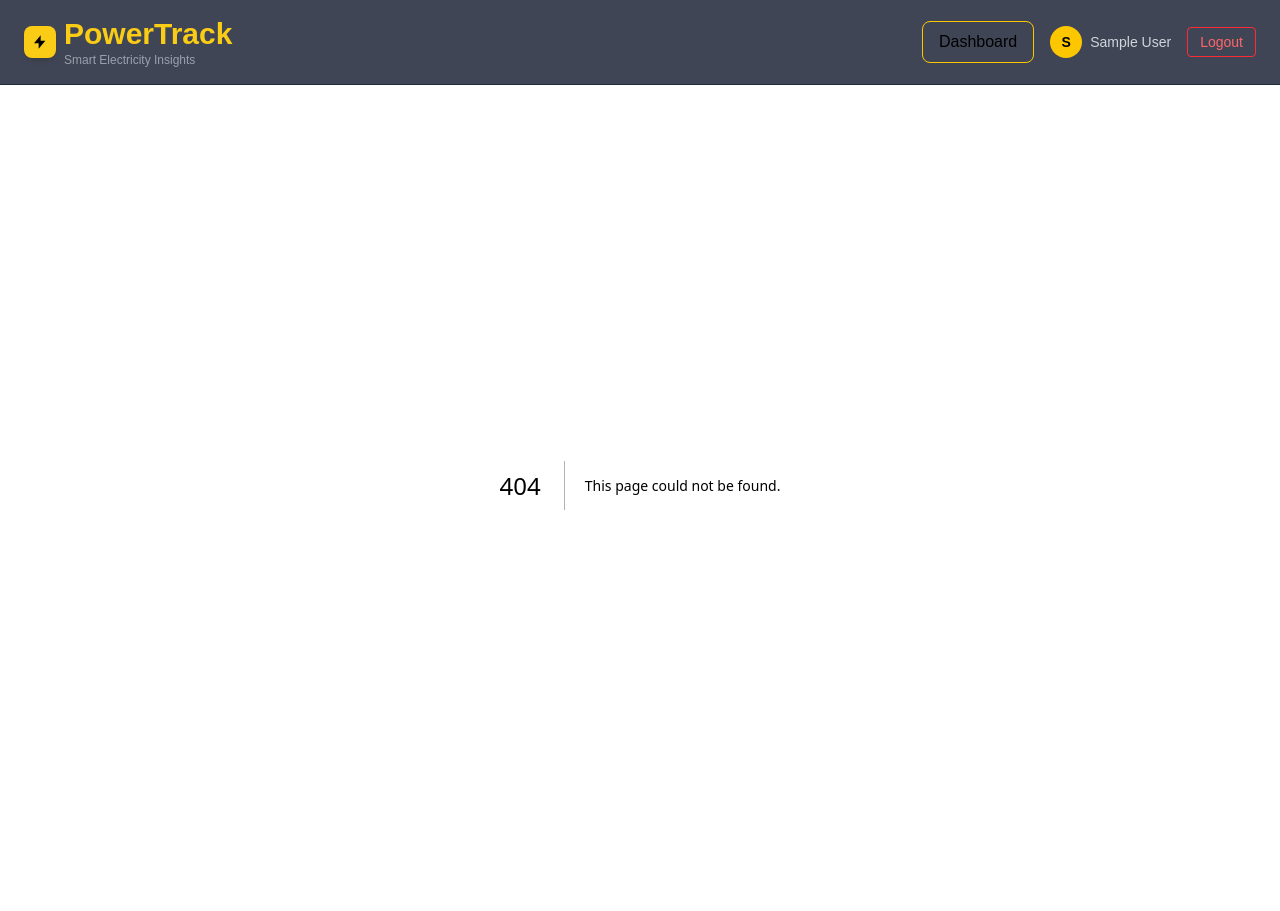
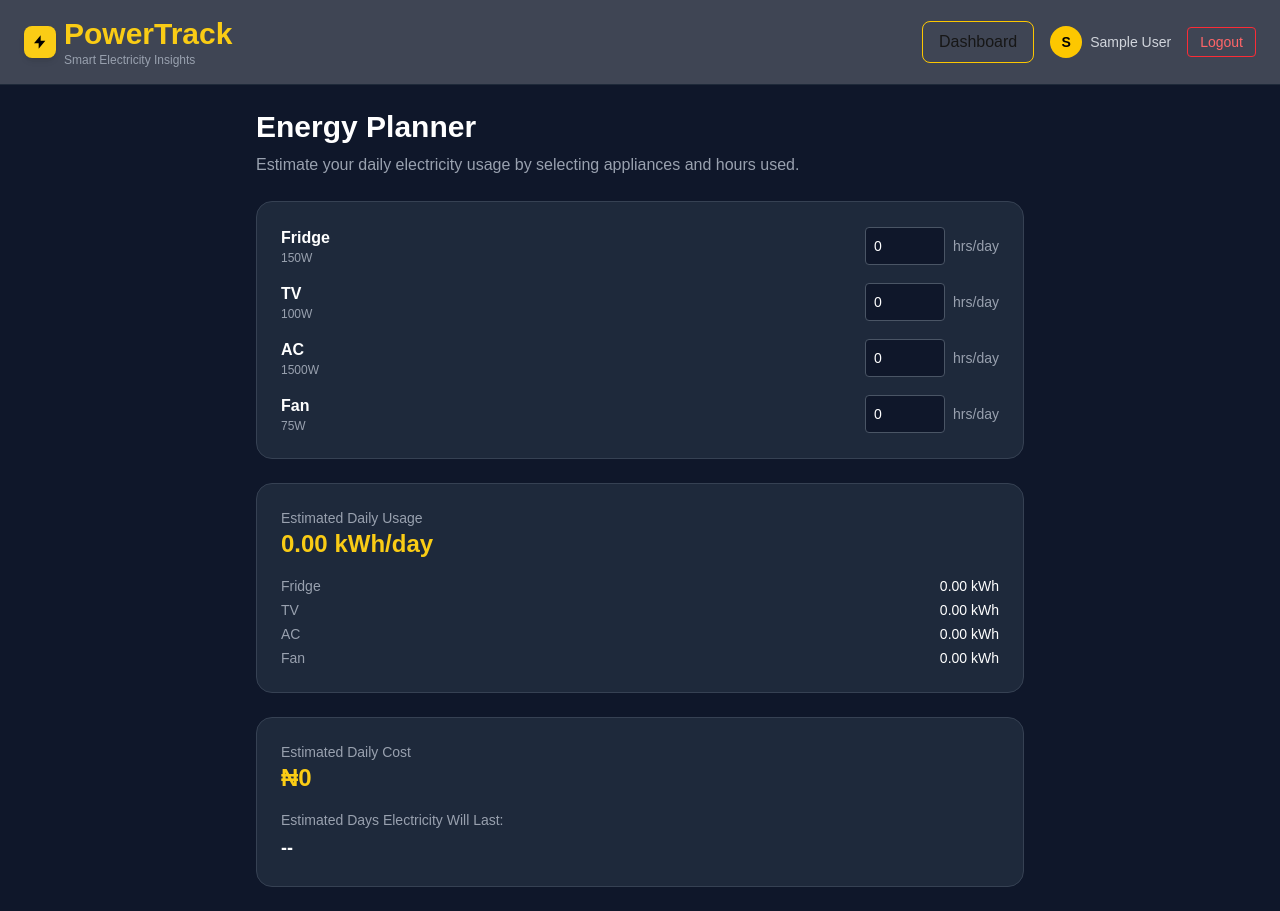
Before and after one commit to Abraham3stack/electricity-app, a Next.js app in the folder frontend/: page /planner in a window 1280 px wide. Before the commit this address had no page. Before the commit the page ends 885 px from the top, so only its background shows below. Built offline with nearby package versions, Linux system fonts and the light colour scheme; sample sign-in values are in the browser's storage.

Commit message:
added planner dashboard

```diff
--- a/frontend/src/app/dashboard/page.tsx
+++ b/frontend/src/app/dashboard/page.tsx
@@ -1,6 +1,6 @@
 "use client";
 
-import { useEffect, useState } from "react";
+import { useEffect, useState, useRef } from "react";
 import BalanceCard from "@/components/BalanceCard";
 import { getBalance, initializeUnits } from "@/lib/api";
 import PredictionCard from "@/components/PredictionCard";
@@ -21,6 +21,10 @@ export default function Dashboard() {
 
   const [token, setToken] = useState<string | null>(null);
   const [userName, setUserName] = useState<string>("");
+  const [costPerUnit, setCostPerUnit] = useState<number>(0);
+  const [menuOpen, setMenuOpen] = useState(false);
+
+  const menuRef = useRef<HTMLDivElement | null>(null);
 
   useEffect(() => {
     const storedToken = getToken();
@@ -43,6 +47,9 @@ export default function Dashboard() {
     } else {
       setUserName("User");
     }
+
+    const savedCost = localStorage.getItem("costPerUnit");
+    if (savedCost) setCostPerUnit(Number(savedCost));
 
     setIsCheckingAuth(false);
   }, [router]);
@@ -75,6 +82,7 @@ export default function Dashboard() {
       ]);
 
       setBalance(balanceData.data.remaining);
+      localStorage.setItem("balance", String(balanceData.data.remaining));
       setPrediction(predictionData.data);
       setAlert(alertData.data.alert);
       setHistory(historyData.data);
@@ -98,6 +106,20 @@ export default function Dashboard() {
   }, [toast]);
 
   useEffect(() => {
+    const handleClickOutside = (e: MouseEvent) => {
+      if (menuRef.current && !menuRef.current.contains(e.target as Node)) {
+        setMenuOpen(false);
+      }
+    };
+
+    document.addEventListener("mousedown", handleClickOutside);
+
+    return () => {
+      document.removeEventListener("mousedown", handleClickOutside);
+    };
+  }, []);
+
+  useEffect(() => {
     const fetchAllData = async () => {
       if (!token) return;
 
@@ -110,6 +132,7 @@ export default function Dashboard() {
         ]);
 
         setBalance(balanceData.data.remaining);
+        localStorage.setItem("balance", String(balanceData.data.remaining));
         setPrediction(predictionData.data);
         setAlert(alertData.data.alert);
         setHistory(historyData.data);
@@ -144,6 +167,7 @@ export default function Dashboard() {
       ]);
 
       setBalance(balanceData.data.remaining);
+      localStorage.setItem("balance", String(balanceData.data.remaining));
 
       // Fix: ensure avg shows on first entry
       const pred = predictionData.data;
@@ -167,6 +191,11 @@ export default function Dashboard() {
   // UsageHistory function
   const [history, setHistory] = useState<{ date: string; unitsUsed: number }[]>([]);
 
+  const totalUnitsUsed = history.reduce((acc, item) => acc + item.unitsUsed, 0);
+  const estimatedCost = totalUnitsUsed * costPerUnit;
+
+  const pathname = typeof window !== "undefined" ? window.location.pathname : "";
+
   if (isCheckingAuth) return null;
 
   return (
@@ -178,24 +207,98 @@ export default function Dashboard() {
           {toast.message}
         </div>
       )}
-      <div className="sticky top-0 z-50 flex justify-between items-center mb-4 md:mb-6 gap-2 px-2 py-3 bg-dark/80 backdrop-blur border-b border-gray-800">
+      <div className="sticky top-0 z-50 flex justify-between items-center mb-4 md:mb-6 gap-2 px-4 sm:px-6 py-4 bg-[#0f172a]/80 backdrop-blur border-b border-gray-800">
         <div className="flex items-center gap-3">
           <Logo />
         </div>
 
-        <div className="flex flex-col items-end gap-1">
-          <span className="text-sm sm:text-base text-gray-300">
-            Hi {userName} 👋
-          </span>
+        {/* Desktop Navigation */}
+        <div className="hidden md:flex items-center gap-4">
+          {pathname !== "/planner" && (
+            <button
+              onClick={() => router.push("/planner")}
+              className="px-4 py-2 border rounded-lg border-gray-600 text-gray-300 hover:border-yellow-400 hover:text-white transition"
+            >
+              ⚡ Plan Usage
+            </button>
+          )}
+
+          {pathname === "/planner" && (
+            <button
+              onClick={() => router.push("/dashboard")}
+              className="px-4 py-2 border rounded-lg border-yellow-400 hover:bg-yellow-400 hover:text-black transition"
+            >
+              📊 Dashboard
+            </button>
+          )}
+
           <button
             onClick={() => {
               removeToken();
               router.push("/login");
             }}
-            className="text-xs sm:text-sm text-danger border border-danger px-2 sm:px-3 py-1 rounded hover:bg-danger/10 whitespace-nowrap"
+            className="text-sm border border-red-500 text-red-400 px-3 py-1 rounded hover:bg-red-500/10 transition"
           >
             Logout
           </button>
+        </div>
+
+        {/* Mobile Avatar Dropdown */}
+        <div ref={menuRef} className="relative md:hidden">
+          <button
+            onClick={() => setMenuOpen(!menuOpen)}
+            className="flex items-center gap-1 w-auto bg-yellow-400 text-black font-bold px-2 h-8 rounded-full cursor-pointer hover:scale-105 hover:opacity-90 active:scale-95 transition"
+          >
+            <span className="w-6 h-6 flex items-center justify-center rounded-full bg-yellow-200 text-black text-sm">
+              {userName?.charAt(0).toUpperCase()}
+            </span>
+            <span className={`text-xs transition-transform duration-200 ${menuOpen ? "rotate-180" : ""}`}>
+              ▾
+            </span>
+          </button>
+
+          {menuOpen && (
+            <div className="absolute right-0 mt-2 w-44 bg-[#0f172a] border border-gray-700 rounded-lg shadow-lg py-2 z-50">
+              <div className="px-4 py-2 text-sm text-gray-400">
+                Hi {userName} 👋
+              </div>
+
+              {pathname !== "/planner" && (
+                <button
+                  onClick={() => {
+                    setMenuOpen(false);
+                    router.push("/planner");
+                  }}
+                  className="w-full text-left px-4 py-2 text-sm text-gray-200 hover:bg-gray-800 transition"
+                >
+                  ⚡ Plan Usage
+                </button>
+              )}
+
+              {pathname === "/planner" && (
+                <button
+                  onClick={() => {
+                    setMenuOpen(false);
+                    router.push("/dashboard");
+                  }}
+                  className="w-full text-left px-4 py-2 text-sm text-gray-200 hover:bg-gray-800 transition"
+                >
+                  📊 Dashboard
+                </button>
+              )}
+
+              <button
+                onClick={() => {
+                  setMenuOpen(false);
+                  removeToken();
+                  router.push("/login");
+                }}
+                className="w-full text-left px-4 py-2 text-sm text-red-400 hover:bg-gray-800 transition"
+              >
+                Logout
+              </button>
+            </div>
+          )}
         </div>
       </div>
 
@@ -227,6 +330,30 @@ export default function Dashboard() {
         </button>
       </div>
 
+      <div className="bg-card p-6 rounded-2xl border border-gray-700 mb-6">
+        <h2 className="text-gray-400 text-sm mb-3">Electricity Cost (₦ per unit)</h2>
+
+        <input
+          type="number"
+          placeholder="Enter cost per unit (e.g. 50)"
+          value={costPerUnit || ""}
+          onChange={(e) => {
+            const value = Number(e.target.value);
+            setCostPerUnit(value);
+            localStorage.setItem("costPerUnit", String(value));
+          }}
+          className="w-full p-2 rounded bg-dark border border-gray-600 text-white mb-3"
+        />
+
+        <div className="text-sm text-gray-400">
+          Total Units Used: <span className="text-white font-semibold">{totalUnitsUsed}</span>
+        </div>
+
+        <div className="text-lg font-bold text-primary mt-2">
+          Estimated Cost: ₦{estimatedCost.toLocaleString()}
+        </div>
+      </div>
+
       <div className="grid grid-cols-1 md:grid-cols-2 lg:grid-cols-3 gap-4 md:gap-6">
         <div>
           <BalanceCard remaining={balance} />
--- /dev/null
+++ b/frontend/src/app/planner/page.tsx
@@ -0,0 +1,114 @@
+"use client";
+
+import { useMemo, useState, useEffect } from "react";
+
+// Simple appliance catalog
+const APPLIANCES = [
+  { key: "fridge", name: "Fridge", watts: 150 },
+  { key: "tv", name: "TV", watts: 100 },
+  { key: "ac", name: "AC", watts: 1500 },
+  { key: "fan", name: "Fan", watts: 75 },
+];
+
+type HoursMap = Record<string, number>;
+
+export default function PlannerPage() {
+  const [hours, setHours] = useState<HoursMap>(() => {
+    const init: HoursMap = {};
+    APPLIANCES.forEach((a) => (init[a.key] = 0));
+    return init;
+  });
+
+  const [costPerUnit, setCostPerUnit] = useState<number>(0);
+  const [balance, setBalance] = useState<number>(0);
+
+  useEffect(() => {
+    const savedCost = localStorage.getItem("costPerUnit");
+    const savedBalance = localStorage.getItem("balance");
+
+    if (savedCost) setCostPerUnit(Number(savedCost));
+    if (savedBalance) setBalance(Number(savedBalance));
+  }, []);
+
+  // kWh = (watts * hours) / 1000
+  const perApplianceKwh = useMemo(() => {
+    return APPLIANCES.map((a) => {
+      const h = hours[a.key] || 0;
+      const kwh = (a.watts * h) / 1000;
+      return { ...a, hours: h, kwh };
+    });
+  }, [hours]);
+
+  const totalKwh = useMemo(() => {
+    return perApplianceKwh.reduce((acc, a) => acc + a.kwh, 0);
+  }, [perApplianceKwh]);
+
+  const dailyCost = totalKwh * costPerUnit;
+  const daysLeft = totalKwh > 0 ? balance / totalKwh : 0;
+
+  return (
+    <div className="min-h-screen bg-dark text-white p-4 md:p-6">
+      <div className="max-w-3xl mx-auto">
+        <h1 className="text-2xl md:text-3xl font-bold mb-2">Energy Planner</h1>
+        <p className="text-gray-400 mb-6">
+          Estimate your daily electricity usage by selecting appliances and hours used.
+        </p>
+
+        <div className="bg-card border border-gray-700 rounded-2xl p-4 md:p-6 space-y-4">
+          {APPLIANCES.map((a) => (
+            <div key={a.key} className="flex items-center justify-between gap-3">
+              <div>
+                <div className="font-semibold">{a.name}</div>
+                <div className="text-xs text-gray-400">{a.watts}W</div>
+              </div>
+
+              <div className="flex items-center gap-2">
+                <input
+                  type="number"
+                  min={0}
+                  max={24}
+                  value={hours[a.key] ?? 0}
+                  onChange={(e) => {
+                    const val = Number(e.target.value);
+                    setHours((prev) => ({ ...prev, [a.key]: isNaN(val) ? 0 : val }));
+                  }}
+                  className="w-20 p-2 rounded bg-dark border border-gray-600 text-white text-sm"
+                />
+                <span className="text-sm text-gray-400">hrs/day</span>
+              </div>
+            </div>
+          ))}
+        </div>
+
+        <div className="mt-6 bg-card border border-gray-700 rounded-2xl p-4 md:p-6">
+          <div className="text-sm text-gray-400">Estimated Daily Usage</div>
+          <div className="text-2xl font-bold text-primary">
+            {totalKwh.toFixed(2)} kWh/day
+          </div>
+
+          <div className="mt-4 space-y-1 text-sm text-gray-400">
+            {perApplianceKwh.map((a) => (
+              <div key={a.key} className="flex justify-between">
+                <span>{a.name}</span>
+                <span className="text-white">{a.kwh.toFixed(2)} kWh</span>
+              </div>
+            ))}
+          </div>
+        </div>
+        <div className="mt-6 bg-card border border-gray-700 rounded-2xl p-4 md:p-6">
+          <div className="text-sm text-gray-400">Estimated Daily Cost</div>
+          <div className="text-2xl font-bold text-primary">
+            ₦{dailyCost.toLocaleString()}
+          </div>
+
+          <div className="mt-4 text-sm text-gray-400">
+            Estimated Days Electricity Will Last:
+          </div>
+          <div className="text-lg font-semibold text-white mt-1">
+            {daysLeft > 0 ? `${daysLeft.toFixed(1)} days` : "--"}
+          </div>
+        </div>
+      </div>
+    </div>
+  );
+}
--- a/frontend/src/components/Navbar.tsx
+++ b/frontend/src/components/Navbar.tsx
@@ -100,6 +100,15 @@ export default function Navbar() {
                 </Link>
               )}
 
+              {pathname !== "/planner" && (
+                <Link
+                  href="/planner"
+                  className="px-4 py-2 border rounded-lg border-gray-600 text-gray-300 hover:border-yellow-400 hover:text-white transition"
+                >
+                  Plan Usage
+                </Link>
+              )}
+
               <div className="flex items-center gap-2">
                 <div className="w-8 h-8 rounded-full bg-yellow-400 text-black flex items-center justify-center font-bold text-sm cursor-pointer hover:scale-105 active:scale-95 transition">
                   {user?.name ? user.name.charAt(0).toUpperCase() : "U"}
@@ -127,7 +136,7 @@ export default function Navbar() {
                 onClick={() => setMenuOpen(!menuOpen)}
                 className="flex items-center gap-1 w-auto px-2 h-8 rounded-full bg-yellow-400 text-black justify-center font-bold text-sm cursor-pointer hover:scale-105 active:scale-95 transition"
               >
-                <span className="w-6 h-6 flex items-center justify-center rounded-full bg-yellow-400 text-black font-bold text-sm">
+                <span className="w-6 h-6 flex items-center justify-center rounded-full bg-yellow-200 text-black font-bold text-sm">
                   {user?.name ? user.name.charAt(0).toUpperCase() : "U"}
                 </span>
                 <svg className="w-3 h-3" viewBox="0 0 20 20" fill="currentColor">
@@ -150,6 +159,15 @@ export default function Navbar() {
                     </Link>
                   )}
 
+                  {pathname !== "/planner" && (
+                    <Link
+                      href="/planner"
+                      className="block px-4 py-2 text-sm text-gray-200 hover:text-white hover:bg-gray-800 transition"
+                    >
+                      ⚡ Plan Usage
+                    </Link>
+                  )}
+
                   <button
                     onClick={() => {
                       localStorage.removeItem("token");
```
